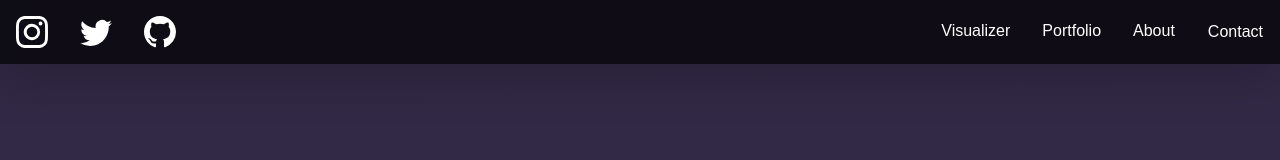
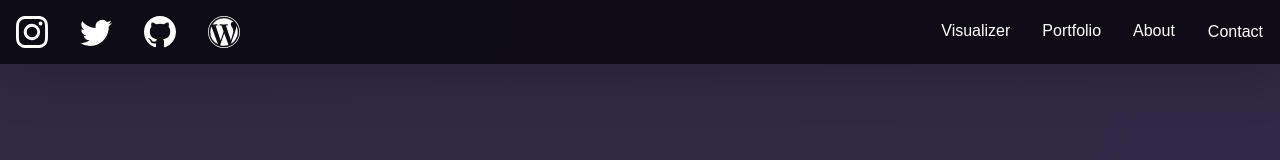
Before and after one commit to cidetraq/cidetraq.github.io, a website: page index.html in a window 1280 px wide. Shown: the top 160 px of the page. Drawn offline with nearby package versions, Linux system fonts and the light colour scheme; a web font is replaced by a local one.

Commit message:
add wordpress link

```diff
--- a/index.html
+++ b/index.html
@@ -65,6 +65,27 @@
               >
                 <path
                   d="M8 0C3.58 0 0 3.58 0 8c0 3.54 2.29 6.53 5.47 7.59.4.07.55-.17.55-.38 0-.19-.01-.82-.01-1.49-2.01.37-2.53-.49-2.69-.94-.09-.23-.48-.94-.82-1.13-.28-.15-.68-.52-.01-.53.63-.01 1.08.58 1.23.82.72 1.21 1.87.87 2.33.66.07-.52.28-.87.51-1.07-1.78-.2-3.64-.89-3.64-3.95 0-.87.31-1.59.82-2.15-.08-.2-.36-1.02.08-2.12 0 0 .67-.21 2.2.82.64-.18 1.32-.27 2-.27.68 0 1.36.09 2 .27 1.53-1.04 2.2-.82 2.2-.82.44 1.1.16 1.92.08 2.12.51.56.82 1.27.82 2.15 0 3.07-1.87 3.75-3.65 3.95.29.25.54.73.54 1.48 0 1.07-.01 1.93-.01 2.2 0 .21.15.46.55.38A8.012 8.012 0 0 0 16 8c0-4.42-3.58-8-8-8z"
+                />
+              </svg>
+            </a>
+            <a class="nav-link" href="https://narandallblog.live">
+              <svg
+                xmlns="http://www.w3.org/2000/svg"
+                width="32"
+                height="32"
+                fill="currentColor"
+                class="bi bi-wordpress"
+                viewBox="0 0 16 16"
+              >
+                <path
+                  d="M12.633 7.653c0-.848-.305-1.435-.566-1.892l-.08-.13c-.317-.51-.594-.958-.594-1.48 0-.63.478-1.218 1.152-1.218.02 0 .039.002.058.003l.031.003A6.838 6.838 0 0 0 8 1.137 6.855 6.855 0 0 0 2.266 4.23c.16.005.313.009.442.009.717 0 1.828-.087 1.828-.087.37-.022.414.521.044.565 0 0-.371.044-.785.065l2.5 7.434 1.5-4.506-1.07-2.929c-.369-.022-.719-.065-.719-.065-.37-.022-.326-.588.043-.566 0 0 1.134.087 1.808.087.718 0 1.83-.087 1.83-.087.37-.022.413.522.043.566 0 0-.372.043-.785.065l2.48 7.377.684-2.287.054-.173c.27-.86.469-1.495.469-2.046zM1.137 8a6.864 6.864 0 0 0 3.868 6.176L1.73 5.206A6.837 6.837 0 0 0 1.137 8z"
+                />
+                <path
+                  d="M6.061 14.583 8.121 8.6l2.109 5.78c.014.033.03.064.049.094a6.854 6.854 0 0 1-4.218.109zm7.96-9.876c.03.219.047.453.047.706 0 .696-.13 1.479-.522 2.458l-2.096 6.06a6.86 6.86 0 0 0 2.572-9.224z"
+                />
+                <path
+                  fill-rule="evenodd"
+                  d="M0 8c0-4.411 3.589-8 8-8 4.41 0 8 3.589 8 8s-3.59 8-8 8c-4.411 0-8-3.589-8-8zm.367 0c0 4.209 3.424 7.633 7.633 7.633 4.208 0 7.632-3.424 7.632-7.633C15.632 3.79 12.208.367 8 .367 3.79.367.367 3.79.367 8z"
                 />
               </svg>
             </a>
```
